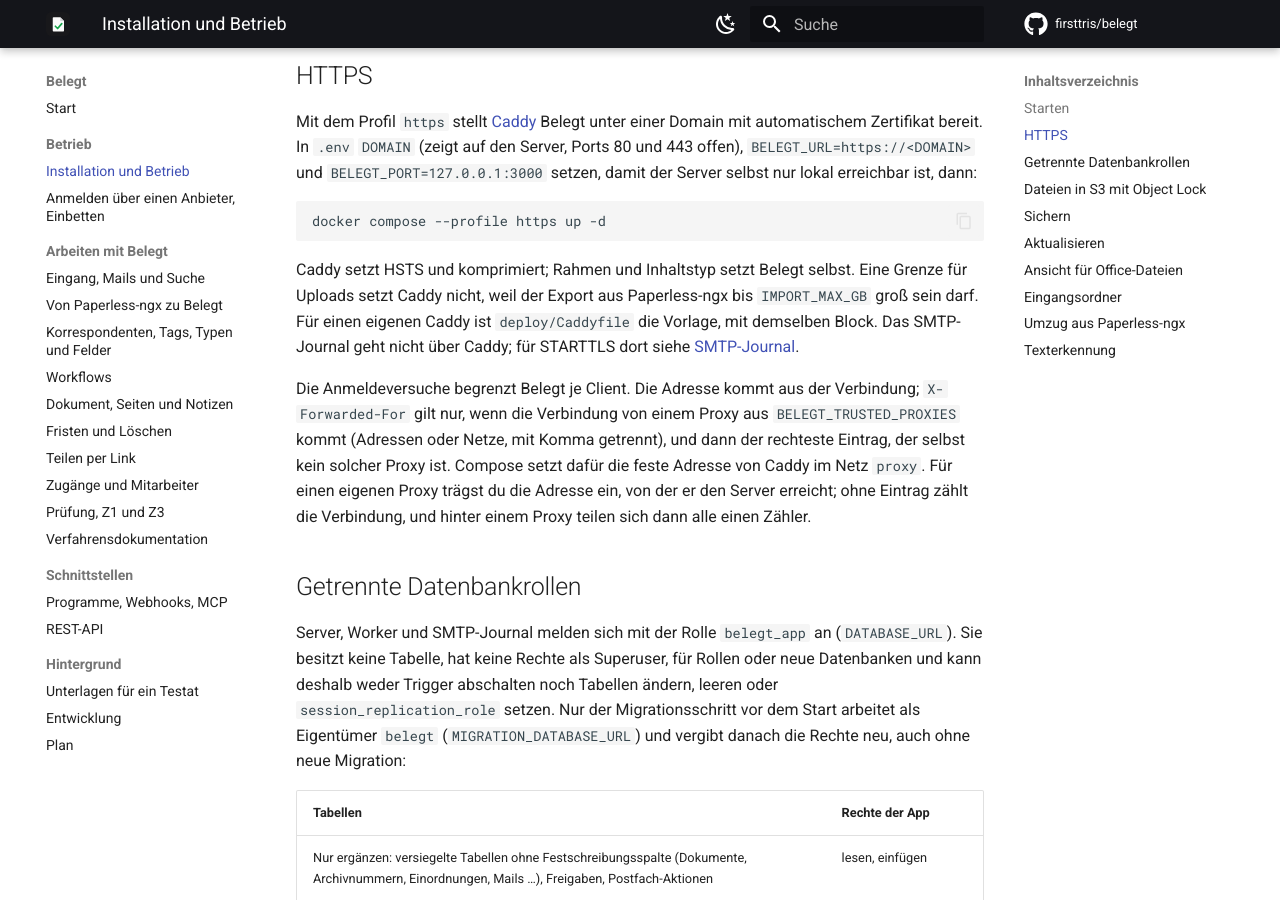
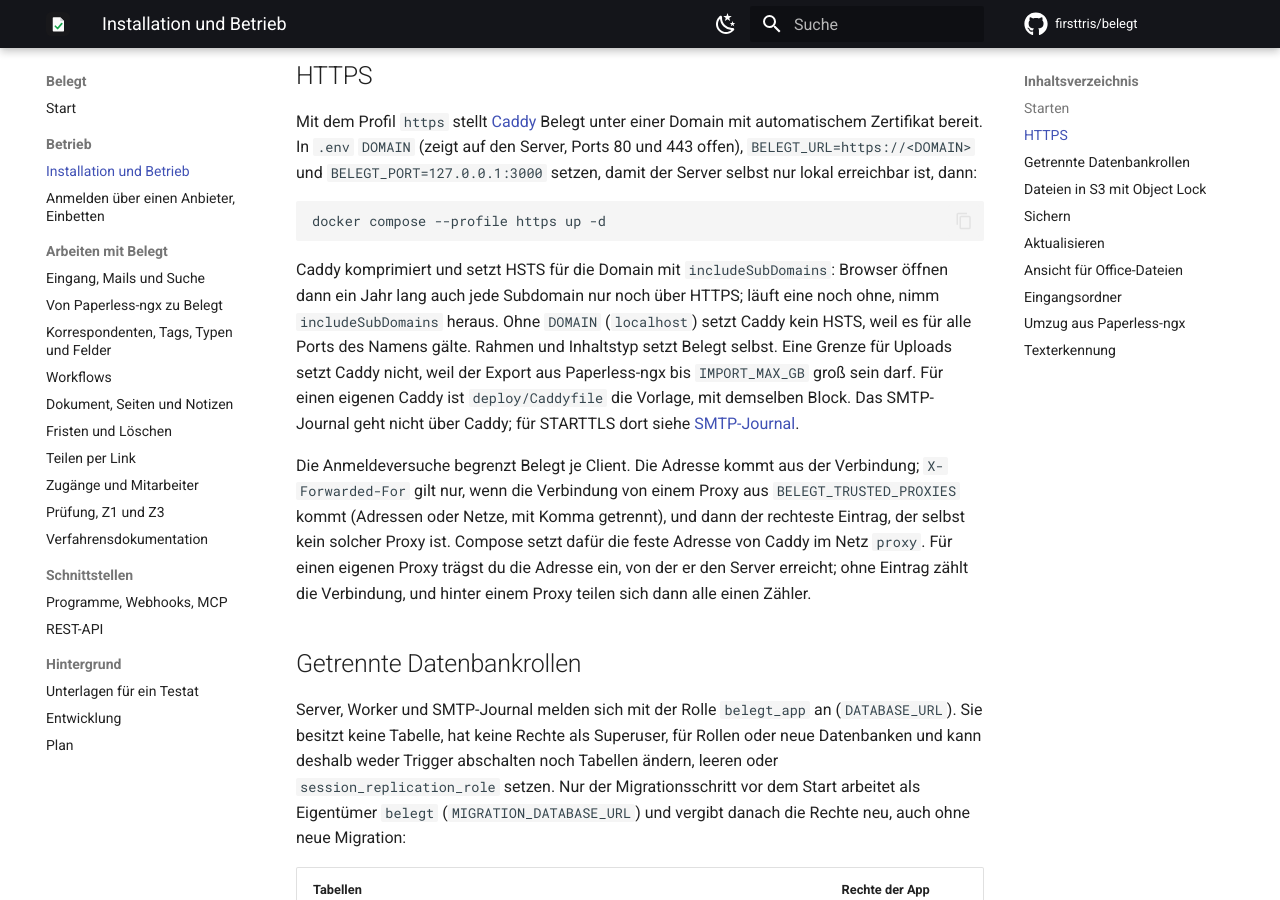
Before and after one commit to Speicherstadt/belegt, an MkDocs documentation site: the page built from docs/betrieb.md, in a window 1280 px wide and 900 px high, scrolled down 838 px. Built offline with MkDocs 1.6.1 and Material for MkDocs 9.7.7, drawn with Linux system fonts in a browser that asks for light colours; comment, search, counter and statistics services are not loaded.

Commit message:
Caddy: HSTS nur für eine echte Domain, nie für localhost
Compose ohne DOMAIN stellt Caddy unter localhost bereit. HSTS mit includeSubDomains hätte dort ein Jahr lang HTTPS für
jeden Port von localhost erzwungen, auch für andere Programme auf dem Rechner. Der Header kommt jetzt nur über den
Matcher „not host localhost“; für eine echte Domain bleibt includeSubDomains, die Doku sagt, wann man es herausnimmt.

Co-Authored-By: Claude Opus 5.5 <noreply@anthropic.com>
Claude-Session: https://claude.ai/code/session_01Y3rdfYz2SKH9xfBUAJSLKS

````diff
--- a/docs/betrieb.md
+++ b/docs/betrieb.md
@@ -45,9 +45,11 @@ bereit. In `.env` `DOMAIN` (zeigt auf den Server, Ports 80 und 443 offen), `BELE
 docker compose --profile https up -d
 ```
 
-Caddy setzt HSTS und komprimiert; Rahmen und Inhaltstyp setzt Belegt selbst. Eine Grenze für Uploads setzt Caddy nicht,
-weil der Export aus Paperless-ngx bis `IMPORT_MAX_GB` groß sein darf. Für einen eigenen Caddy ist `deploy/Caddyfile`
-die Vorlage, mit demselben Block. Das SMTP-Journal geht nicht über Caddy; für STARTTLS dort siehe
+Caddy komprimiert und setzt HSTS für die Domain mit `includeSubDomains`: Browser öffnen dann ein Jahr lang auch jede
+Subdomain nur noch über HTTPS; läuft eine noch ohne, nimm `includeSubDomains` heraus. Ohne `DOMAIN` (`localhost`) setzt
+Caddy kein HSTS, weil es für alle Ports des Namens gälte. Rahmen und Inhaltstyp setzt Belegt selbst. Eine Grenze für
+Uploads setzt Caddy nicht, weil der Export aus Paperless-ngx bis `IMPORT_MAX_GB` groß sein darf. Für einen eigenen Caddy
+ist `deploy/Caddyfile` die Vorlage, mit demselben Block. Das SMTP-Journal geht nicht über Caddy; für STARTTLS dort siehe
 [SMTP-Journal](eingang.md#smtp-journal).
 
 Die Anmeldeversuche begrenzt Belegt je Client. Die Adresse kommt aus der Verbindung; `X-Forwarded-For` gilt nur, wenn
````
Also changed, not shown: compose.yml (+4 -4 lines), 3 other files.
